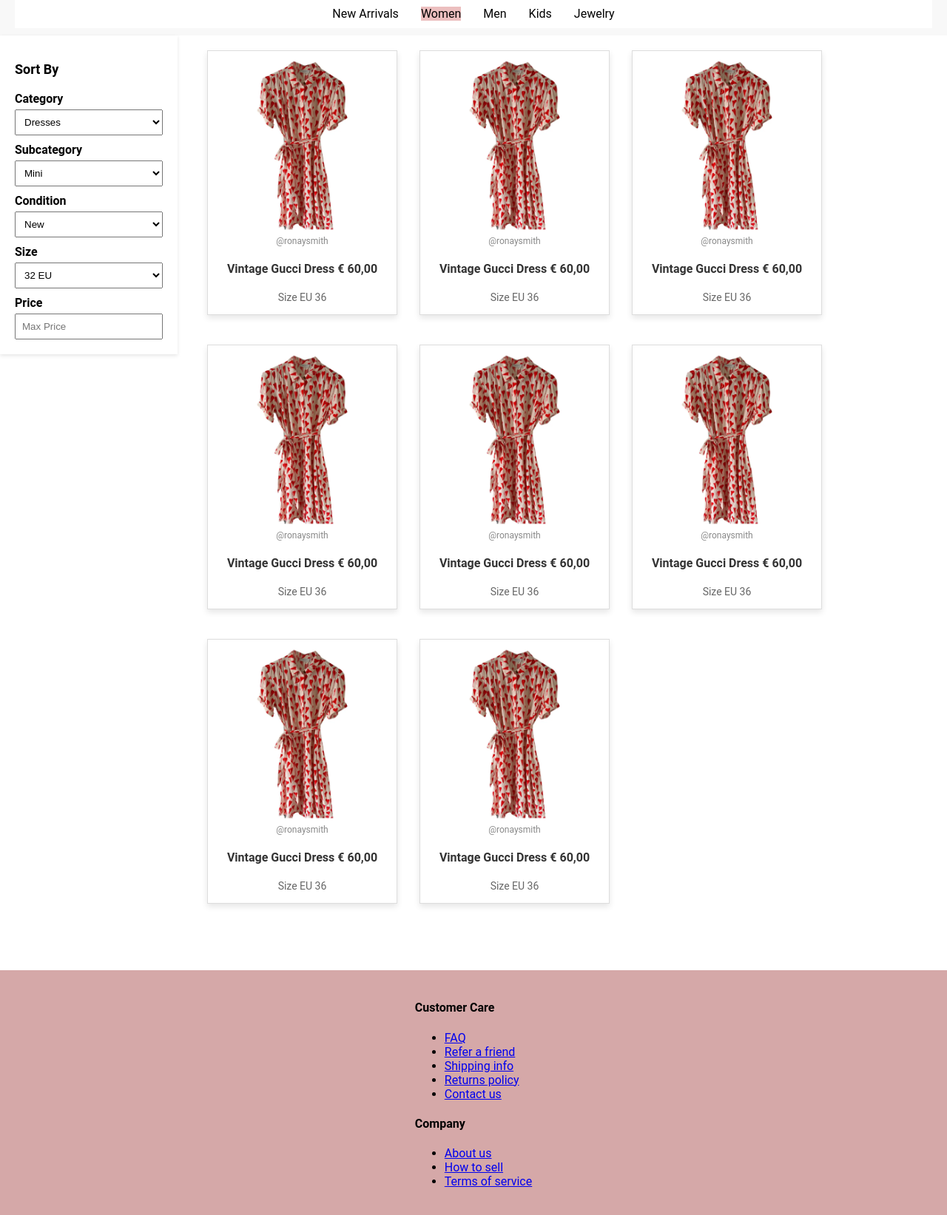
After one commit to FEUP-LTW-2024/ltw-project-2024-ltw01g08, a PHP site: page /women_section.html in a window 1280 px wide. The commit adds this page. Shown: the part 311-1954 px from the top of the page at 74% size. Run offline with PHP 8.4, Linux system fonts and the light colour scheme.

Commit message:
Did women section

```diff
--- /dev/null
+++ b/women_section.css
@@ -0,0 +1,188 @@
+:root {
+    --lightpink: #ECBFBF;
+    --darkerpink: #D5A8A8;
+    --black: #000000;
+    --white: #FFFFFF;
+}
+
+
+body, html {
+    margin: 0;
+    padding: 0;
+    font-family: 'Roboto', sans-serif;
+    background-color: #FFFFFF;
+}
+
+header {
+    background-color: #F8F8F8;
+    padding: 10px 20px;
+}
+
+.top-bar {
+    display: flex;
+    justify-content: space-between;
+    align-items: center;
+}
+
+.search-bar {
+    flex: 0 1 200px;
+    padding: 8px;
+}
+
+
+.logo {
+    flex-grow: 2;
+    text-align: center;
+}
+
+.actions {
+    display: flex;
+    align-items: center;
+    gap: 10px;
+}
+
+.navbar {
+    display: flex;
+    justify-content: center;
+    padding: 10px 0;
+    background-color: #FFFFFF;
+}
+
+.navbar a {
+    margin: 0 15px;
+    text-decoration: none;
+    color: #000000;
+}
+
+.pink-highlight {
+    color: var(--darkerpink);
+    background: var(--lightpink);
+}
+
+.products {
+    display: flex;
+    flex-wrap: wrap;
+    justify-content: space-around;
+    padding: 20px;
+    gap: 20px;
+}
+
+.product {
+    width: 250px;
+    box-shadow: 0 4px 8px rgba(0,0,0,0.1);
+    margin-bottom: 20px;
+    text-align: center;
+    background-color: #fff;
+    border: 1px solid #ddd;
+    padding: 10px;
+}
+
+.product img {
+    width: 100%;
+    height: auto;
+    display: block;
+}
+
+.product h3 {
+    color: #333;
+    font-size: 16px;
+    padding: 5px 0;
+}
+
+.product p {
+    color: #666;
+    font-size: 14px;
+    margin: 5px 0;
+}
+
+.product p:first-of-type {
+    color: #888;
+    font-size: 12px;
+    margin-bottom: 2px;
+}
+
+
+footer {
+    display: flex;
+    justify-content: space-around;
+    padding: 20px;
+    background: var(--darkerpink);
+    margin-top: 50px;
+}
+
+.footer-section ul {
+    list-style: none;
+}
+
+.footer-section ul li a {
+    text-decoration: none;
+    color: var(--black);
+}
+
+.product:hover {
+    box-shadow: 0 8px 16px rgba(0,0,0,0.2);
+}
+
+/* Responsive adjustments */
+@media (max-width: 600px) {
+    .products {
+        justify-content: center;
+    }
+
+    .product {
+        width: 90%;
+    }
+}
+
+.filter-sidebar {
+    width: 200px;
+    float: left;
+    padding: 20px;
+    box-shadow: 0 2px 5px rgba(0,0,0,0.1); /* sombra */
+    margin-right: 20px;
+}
+
+.filter-sidebar h2 {
+    font-size: 18px;
+    margin-bottom: 10px;
+}
+
+.filter-sidebar form {
+    display: flex;
+    flex-direction: column;
+}
+
+.filter-sidebar label {
+    font-weight: bold;
+    margin-top: 10px;
+}
+
+.filter-sidebar select, .filter-sidebar input[type="text"] {
+    padding: 8px;
+    margin-top: 5px;
+}
+
+.products {
+    flex: 1; /* Takes remaining space */
+    display: flex;
+    flex-wrap: wrap;
+    justify-content: flex-start;
+}
+
+.product {
+    width: calc(25% - 10px);
+    margin-right: 10px;
+    margin-bottom: 20px;
+}
+
+
+@media (max-width: 600px) {
+    .search-bar {
+        width: 100px;
+    }
+}
+
+.logo-link {
+    color: inherit;  /* fica com a cor do .logo span */
+    text-decoration: none;  /* tira o sublinhado */
+}
--- /dev/null
+++ b/women_section.html
@@ -0,0 +1,158 @@
+<!DOCTYPE html>
+<html lang="en">
+<head>
+    <meta charset="UTF-8">
+    <meta name="viewport" content="width=device-width, initial-scale=1.0">
+    <title>Women's Section - Elite Finds</title>
+    <link rel="stylesheet" href="women_section.css">
+</head>
+<body>
+    <header>
+        <div class="top-bar">
+            <input type="text" placeholder="Search" class="search-bar">
+            <span class="logo"><a href="index.html" style="color: inherit; text-decoration: none;">ELITE FINDS</a></span>
+            <div class="actions">
+                <span>H</span>
+                <span>N</span>
+                <span>P</span>
+                <img src="shopping_cart_icon.png" alt="Shopping Cart">
+            </div>
+        </div>
+        <nav class="navbar">
+            <a href="#">New Arrivals</a>
+            <a href="#" class="pink-highlight">Women</a>
+            <a href="#">Men</a>
+            <a href="#">Kids</a>
+            <a href="#">Jewelry</a>
+        </nav>
+    </header>
+
+    <main>
+        <aside class="filter-sidebar">
+            <h2>Sort By</h2>
+            <form id="filters">
+                <label for="category">Category</label>
+                <select id="category">
+                    <option value="dresses">Dresses</option>
+                    <option value="coats">Coats</option>
+                    <option value="shoes">Shoes</option>
+                    <option value="jeans">Dresses</option>
+                    <option value="trousers">Coats</option>
+                    <option value="shorts and skirts">Shoes</option>
+                </select>
+
+                <label for="subcategory">Subcategory</label>
+                <select id="subcategory">
+                    <option value="mini">Mini</option>
+                    <option value="midi">Midi</option>
+                    <option value="maxi">Maxi</option>
+                </select>
+
+                <label for="condition">Condition</label>
+                <select id="condition">
+                    <option value="new">New</option>
+                    <option value="used">Used</option>
+                </select>
+
+                <label for="size">Size</label>
+                <select id="size">
+                    <option value="32">32 EU</option>
+                    <option value="34">36 EU</option>
+                    <option value="36">36 EU</option>
+                    <option value="38">38 EU</option>
+                    <option value="40">40 EU</option>
+                    <option value="42">42 EU</option>
+
+                    <!-- Add more sizes as needed -->
+                </select>
+
+                <label for="price">Price</label>
+                <input type="text" id="price" placeholder="Max Price">
+            </form>
+        </aside>
+        <div class="products">
+            <!-- Repeated product block for each item -->
+            <div class="product">
+                <img src="../test_dress.png" alt="Vintage Gucci Dress">
+                <p>@ronaysmith</p>
+                <h3>Vintage Gucci Dress € 60,00</h3>
+                <p>Size EU 36</p>
+            </div>
+
+            <div class="product">
+                <img src="../test_dress.png" alt="Vintage Gucci Dress">
+                <p>@ronaysmith</p>
+                <h3>Vintage Gucci Dress € 60,00</h3>
+                <p>Size EU 36</p>
+            </div>
+
+            <div class="product">
+                <img src="../test_dress.png" alt="Vintage Gucci Dress">
+                <p>@ronaysmith</p>
+                <h3>Vintage Gucci Dress € 60,00</h3>
+                <p>Size EU 36</p>
+            </div>
+            <div class="product">
+                <img src="../test_dress.png" alt="Vintage Gucci Dress">
+                <p>@ronaysmith</p>
+                <h3>Vintage Gucci Dress € 60,00</h3>
+                <p>Size EU 36</p>
+            </div>
+
+            <div class="product">
+                <img src="../test_dress.png" alt="Vintage Gucci Dress">
+                <p>@ronaysmith</p>
+                <h3>Vintage Gucci Dress € 60,00</h3>
+                <p>Size EU 36</p>
+            </div>
+
+            <div class="product">
+                <img src="../test_dress.png" alt="Vintage Gucci Dress">
+                <p>@ronaysmith</p>
+                <h3>Vintage Gucci Dress € 60,00</h3>
+                <p>Size EU 36</p>
+            </div>
+
+            <div class="product">
+                <img src="../test_dress.png" alt="Vintage Gucci Dress">
+                <p>@ronaysmith</p>
+                <h3>Vintage Gucci Dress € 60,00</h3>
+                <p>Size EU 36</p>
+            </div>
+
+            <div class="product">
+                <img src="../test_dress.png" alt="Vintage Gucci Dress">
+                <p>@ronaysmith</p>
+                <h3>Vintage Gucci Dress € 60,00</h3>
+                <p>Size EU 36</p>
+            </div>
+
+
+
+        </div>
+    </main>
+
+    <footer>
+        <div class="footer-content">
+            <div>
+                <h4>Customer Care</h4>
+                <ul>
+                    <li><a href="#">FAQ</a></li>
+                    <li><a href="#">Refer a friend</a></li>
+                    <li><a href="#">Shipping info</a></li>
+                    <li><a href="#">Returns policy</a></li>
+                    <li><a href="#">Contact us</a></li>
+                </ul>
+            </div>
+            <div>
+                <h4>Company</h4>
+                <ul>
+                    <li><a href="#">About us</a></li>
+                    <li><a href="#">How to sell</a></li>
+                    <li><a href="#">Terms of service</a></li>
+                </ul>
+            </div>
+        </div>
+    </footer>
+</body>
+</html>
```
Also changed, not shown: index.html (+6 -7 lines), style.css (+11 -0 lines), test_dress.png (added).
